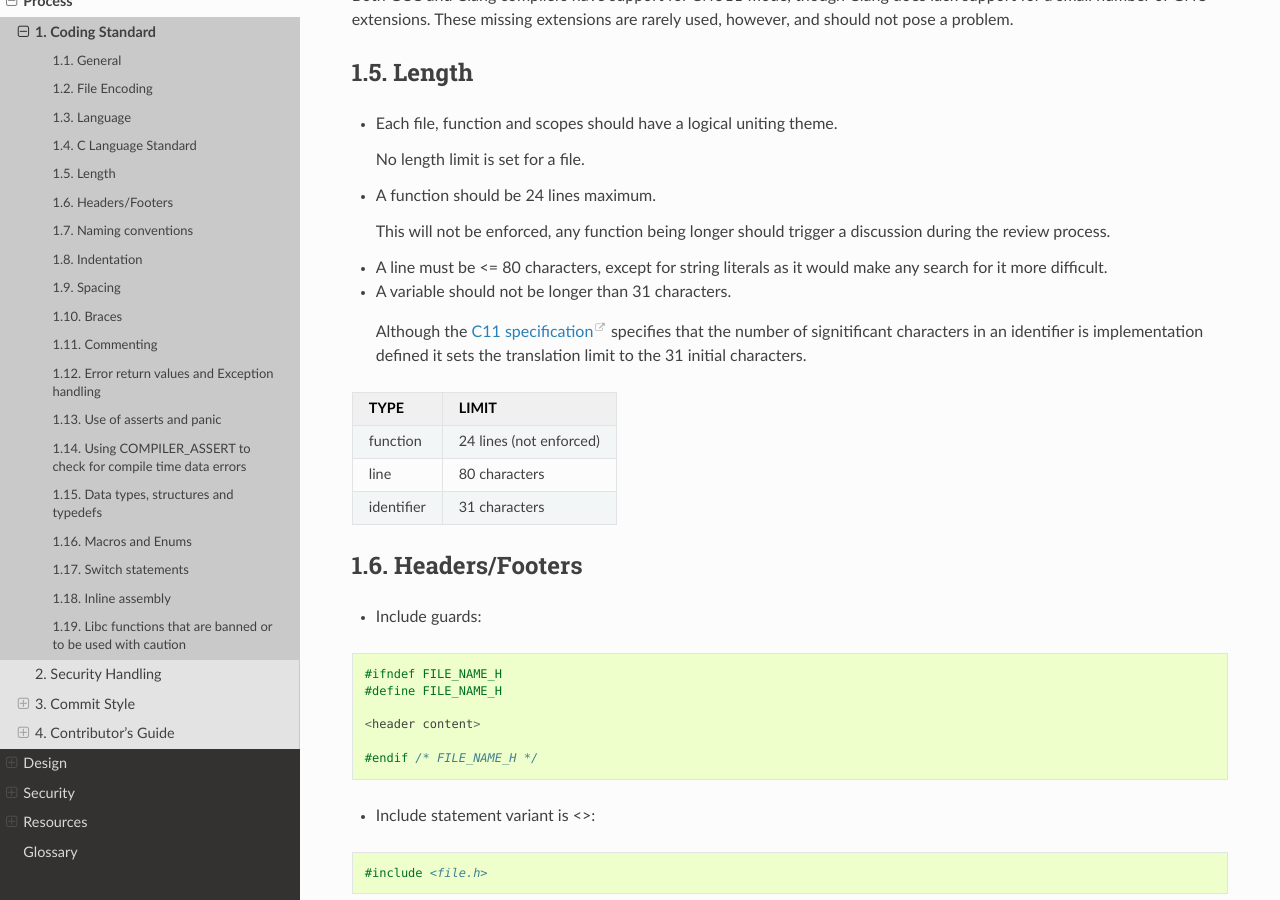
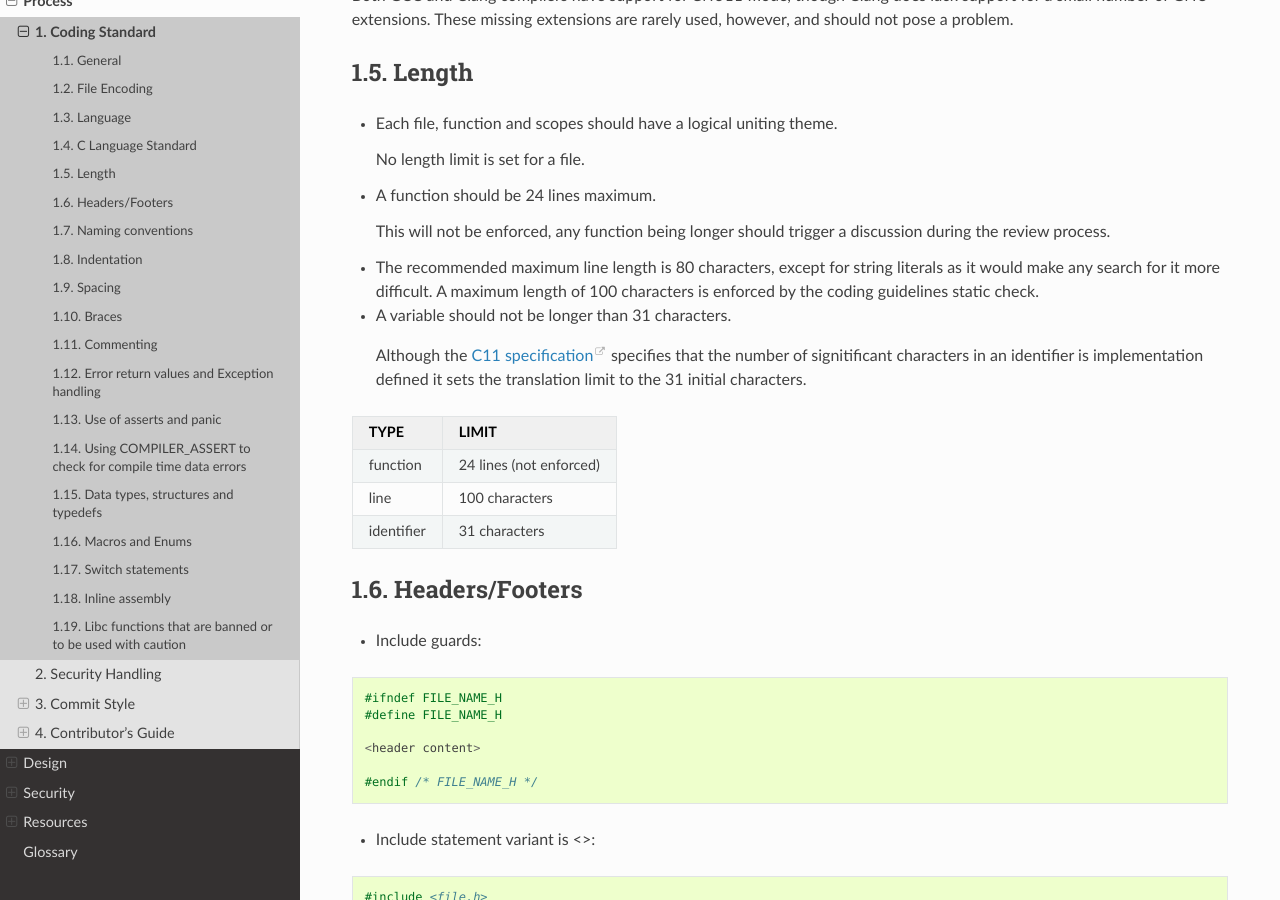
Before and after one commit to TF-RMM/tf-rmm, a Sphinx documentation site: the page built from docs/process/coding-standard.rst, in a window 1280 px wide and 900 px high, scrolled down 864 px. Built offline with Sphinx 7.4.7 and the Read the Docs theme 2.0.0, drawn with Linux system fonts in a browser that asks for light colours.

Commit message:
docs(coding-standard): Rework guidelines on the max line length
The coding guidelines it reworked to explain the recommended line
length and the enforced length in the static check.

Signed-off-by: Soby Mathew <soby.mathew@arm.com>
Change-Id: Ia4e089566c7d84bfe1b24e018476974b9eb9cd97

```diff
--- a/docs/process/coding-standard.rst
+++ b/docs/process/coding-standard.rst
@@ -52,8 +52,9 @@ Length
   This will not be enforced, any function being longer should trigger a
   discussion during the review process.
 
-- A line must be <= 80 characters, except for string literals as it would make
-  any search for it more difficult.
+- The recommended maximum line length is 80 characters, except for string literals
+  as it would make any search for it more difficult. A maximum length of 100
+  characters is enforced by the coding guidelines static check.
 
 - A variable should not be longer than 31 characters.
 
@@ -66,7 +67,7 @@ Length
 +==============+===================================+
 |   function   |     24 lines (not enforced)       |
 +--------------+-----------------------------------+
-|     line     |          80 characters            |
+|     line     |          100 characters           |
 +--------------+-----------------------------------+
 |  identifier  |          31 characters            |
 +--------------+-----------------------------------+
```
